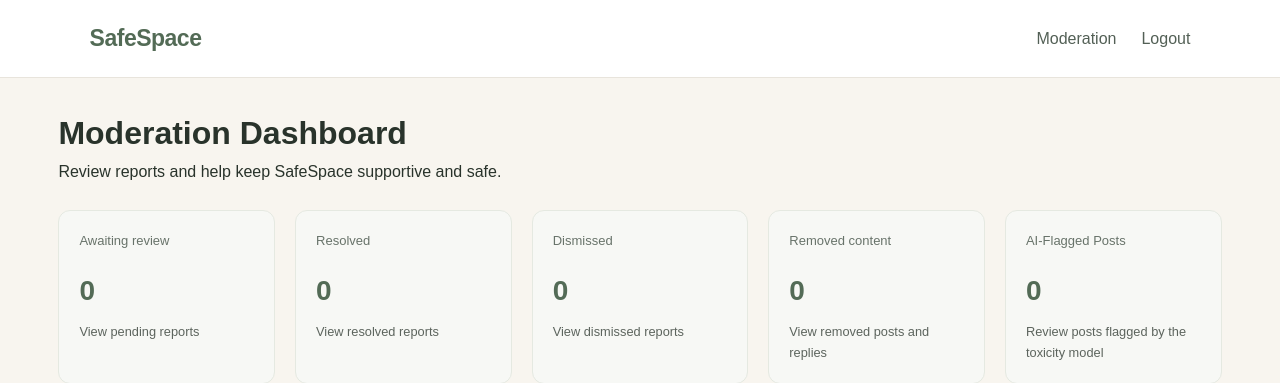
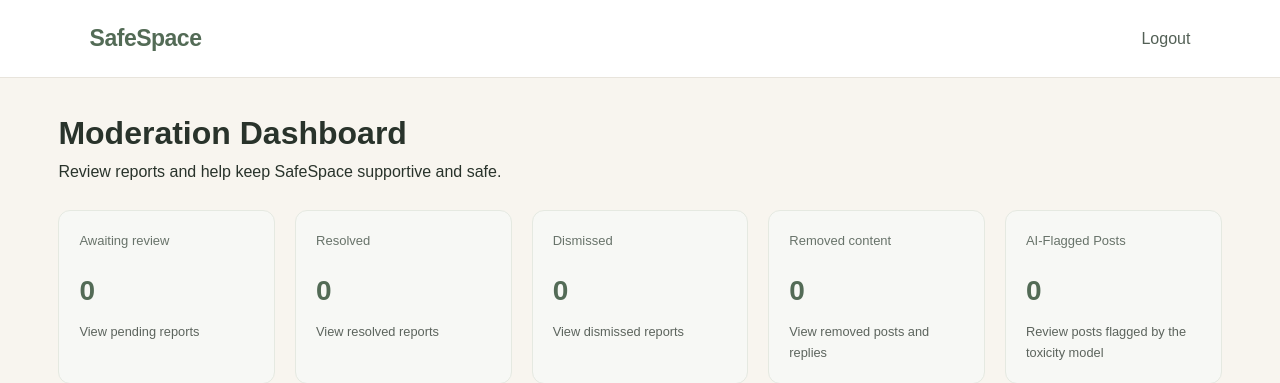
Before and after one commit to JulietMumbi/safespace, a Django app: page /moderation-dashboard/ in a window 1280 px wide. Shown: the top 383 px of the page. Run offline with Django 5.2, Linux system fonts and the light colour scheme; the visitor is signed in with stand-in values (Sample User, id 1); data that the repository does not hold is empty.

Commit message:
removed link

```diff
--- a/core/templates/core/moderation_dashboard.html
+++ b/core/templates/core/moderation_dashboard.html
@@ -15,7 +15,7 @@
         <div class="logo">SafeSpace</div>
 
         <div class="nav-links">
-            <a href="{% url 'moderation_dashboard' %}">Moderation</a>
+
             <a href="{% url 'logout' %}">Logout</a>
         </div>
     </nav>
```
